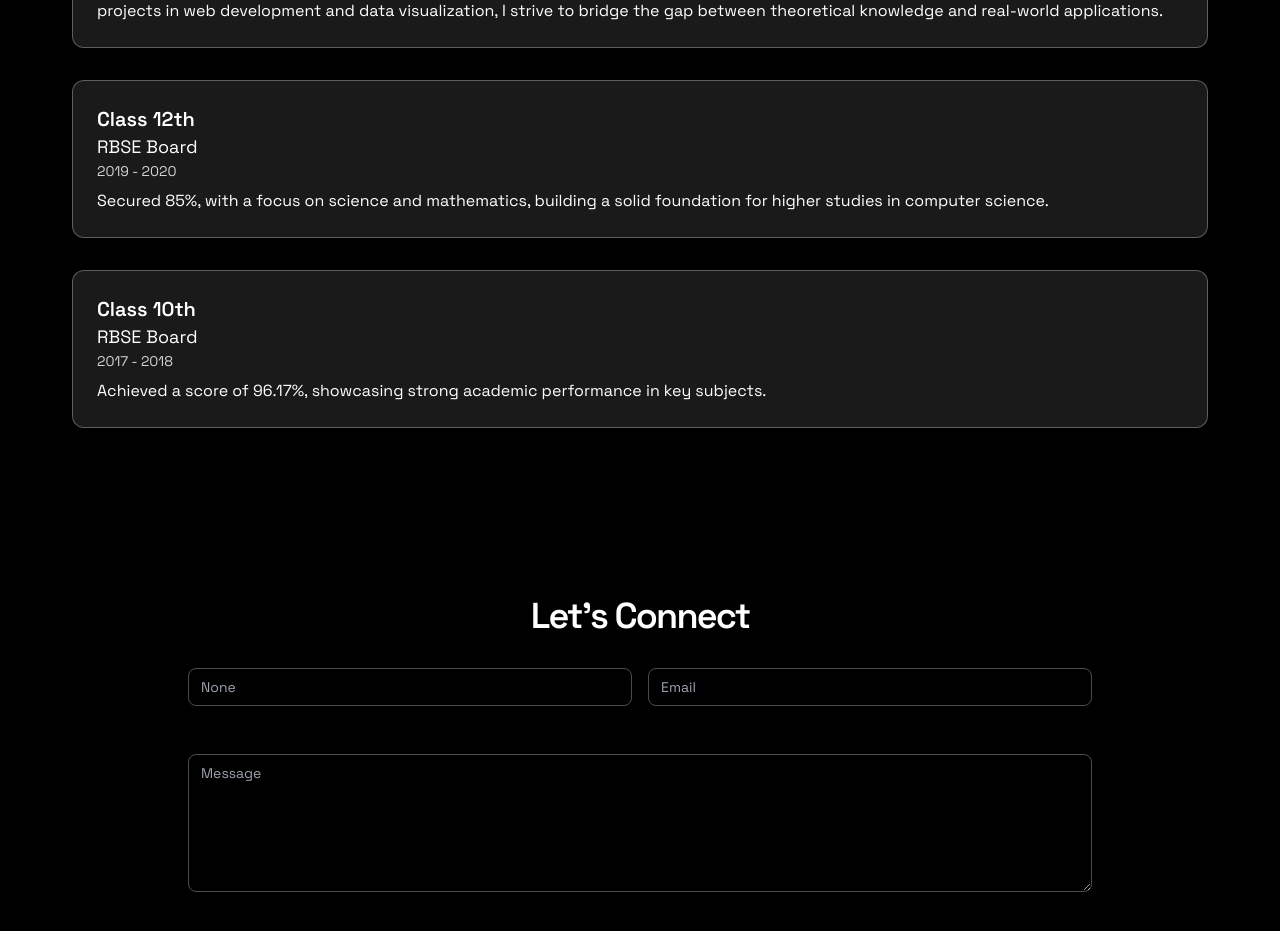
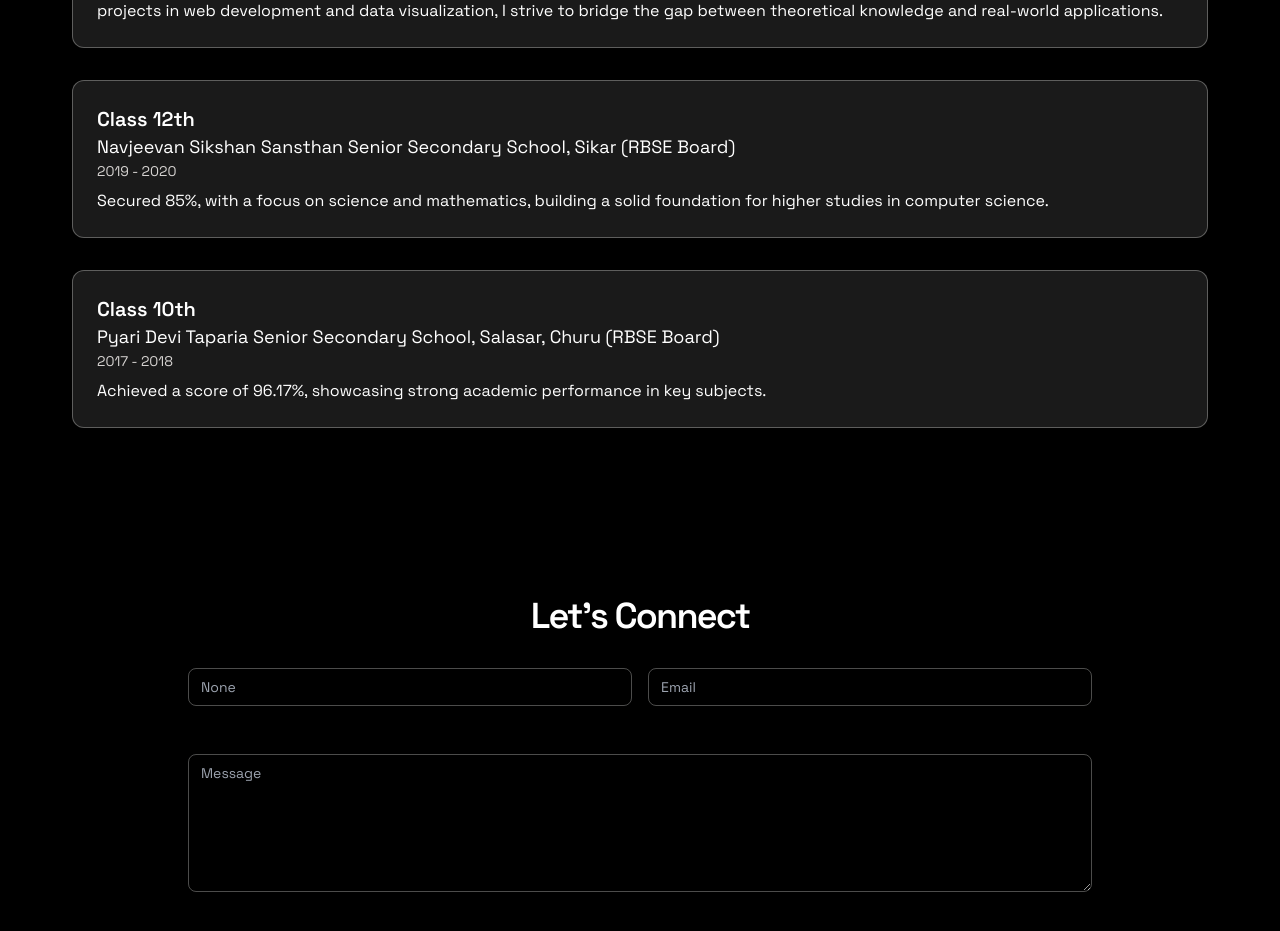
Before and after one commit to raghav0807/Portfolio, a React (Vite) app: page / in a window 1280 px wide. Shown: the part 5320-6251 px from the top of the page. Built offline with nearby package versions, Linux system fonts and the light colour scheme.

Commit message:
Update minor details

```diff
--- a/src/constants/index.jsx
+++ b/src/constants/index.jsx
@@ -208,18 +208,21 @@ export const EDUCATION = [
   },
   {
     degree: "Class 12th",
-    institution: "RBSE Board",
+    institution:
+      "Navjeevan Sikshan Sansthan Senior Secondary School, Sikar (RBSE Board)",
     duration: "2019 - 2020",
     description:
       "Secured 85%, with a focus on science and mathematics, building a solid foundation for higher studies in computer science.",
   },
   {
     degree: "Class 10th",
-    institution: "RBSE Board",
+    institution:
+      "Pyari Devi Taparia Senior Secondary School, Salasar, Churu (RBSE Board)",
     duration: "2017 - 2018",
     description:
       "Achieved a score of 96.17%, showcasing strong academic performance in key subjects.",
   },
+  //   institution: "Pyari Devi Taparia Senior Secondary School, Salasar, Churu (RBSE Board)",
 ];
 
 export const SOCIAL_MEDIA_LINKS = [
```
